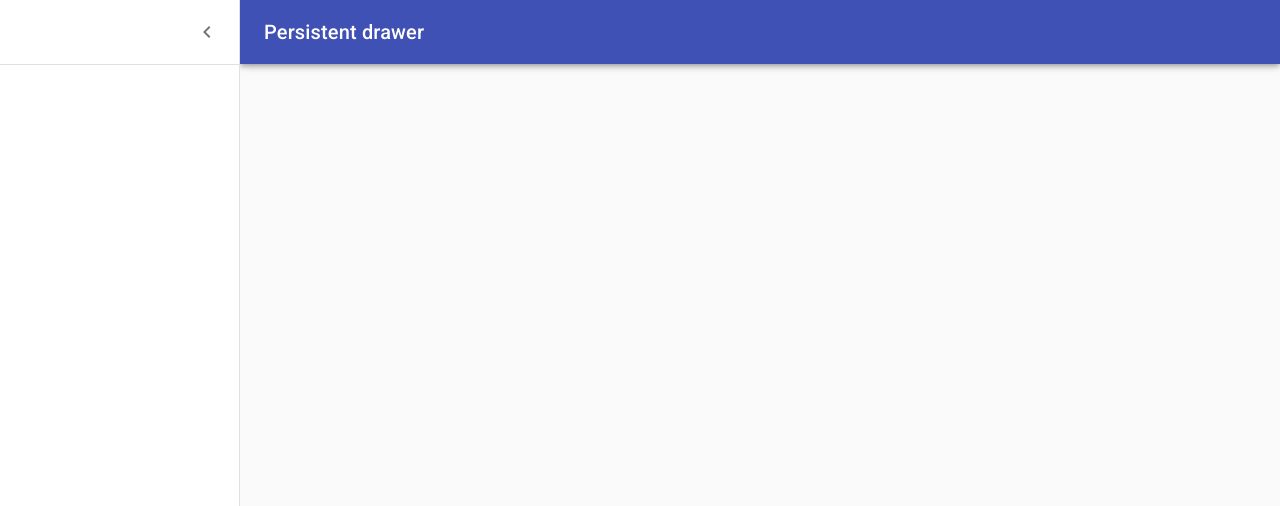
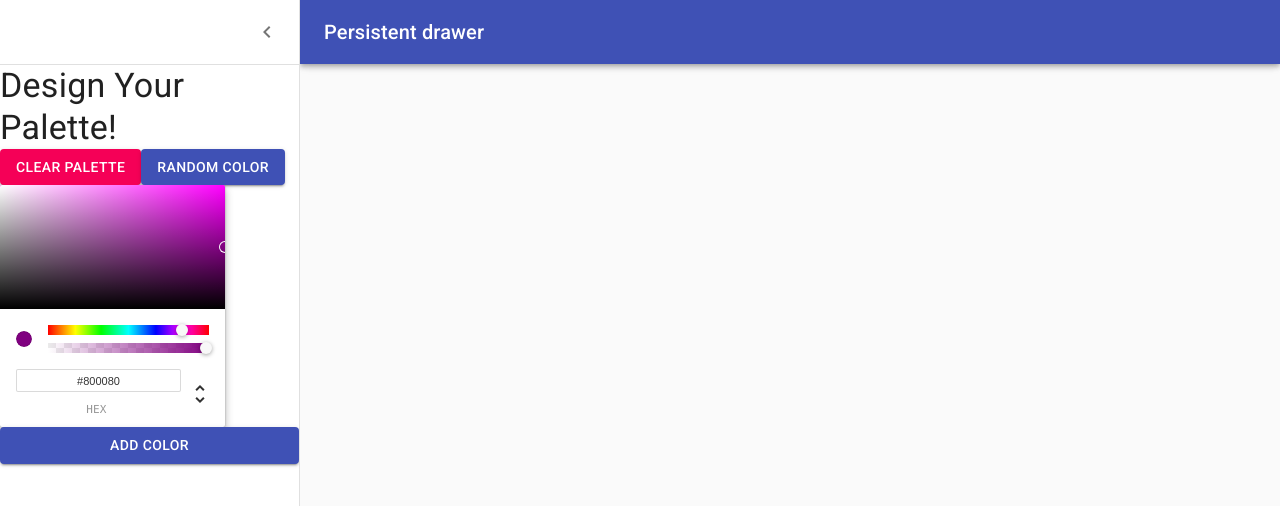
Before and after one commit to ZoltanSzokodi/Massive-Color-Project, a React (Create React App) app: page /palette/new in a window 1280 px wide. Both pictures are taken after a click on the button "Open drawer". Shown: the top 506 px of the page. Built offline with nearby package versions, Linux system fonts and the light colour scheme.

Commit message:
Add ChromePicker and Buttons to drawer

```diff
--- a/package.json
+++ b/package.json
@@ -9,6 +9,7 @@
     "chroma-js": "^2.0.6",
     "rc-slider": "^8.7.1",
     "react": "^16.10.1",
+    "react-color": "^2.17.3",
     "react-copy-to-clipboard": "^5.0.1",
     "react-dom": "^16.10.1",
     "react-router-dom": "^5.1.2",
--- a/src/NewPaletteForm.js
+++ b/src/NewPaletteForm.js
@@ -10,9 +10,11 @@
 import IconButton from '@material-ui/core/IconButton';
 import MenuIcon from '@material-ui/icons/Menu';
 import ChevronLeftIcon from '@material-ui/icons/ChevronLeft';
+import Button from '@material-ui/core/Button';
+import { ChromePicker } from 'react-color';
 
 
-const drawerWidth = 240;
+const drawerWidth = 300;
 
 const styles = theme => ({
   root: {
@@ -125,7 +127,30 @@
               <ChevronLeftIcon />
             </IconButton>
           </div>
+
           <Divider />
+
+          <Typography variant="h4">
+            Design Your Palette!
+          </Typography>
+
+          <div>
+            <Button
+              variant="contained"
+              color="secondary">Clear Palette</Button>
+            <Button
+              variant="contained"
+              color="primary">Random Color</Button>
+          </div>
+
+          <ChromePicker
+            color="purple"
+            onChangeComplete={(newColor) => console.log(newColor)}
+          />
+
+          <Button
+            variant="contained"
+            color="primary">Add Color</Button>
         </Drawer>
         <main
           className={classNames(classes.content, {
```
Also changed, not shown: 1 other file (tests, documents, lock files or other folders).
